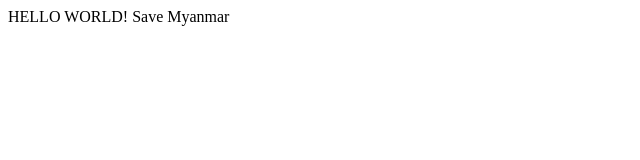
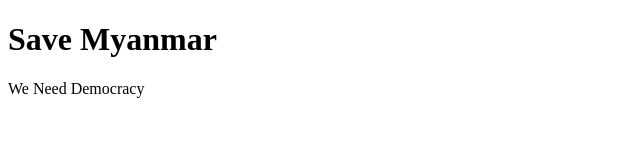
Before and after one commit to thantzhin/thantzin.github.io, a plain HTML site: page index.html in a window 1280 px wide. Shown: the whole page, without its empty margins (0-640 px from the left). Drawn offline with Linux system fonts and the light colour scheme.

Commit message:
Update index.html

```diff
--- a/index.html
+++ b/index.html
@@ -1,7 +1,19 @@
 <!DOCTYPE html>
+
 <html>
+
+<head>
+
+   <title> Hello World! </title>
+
+</head>
+
 <body>
-HELLO WORLD!
-Save Myanmar
+
+   <h1> Save Myanmar </h1>
+
+   <p> We Need Democracy</p>
+
 </body>
+
 </html>
```
